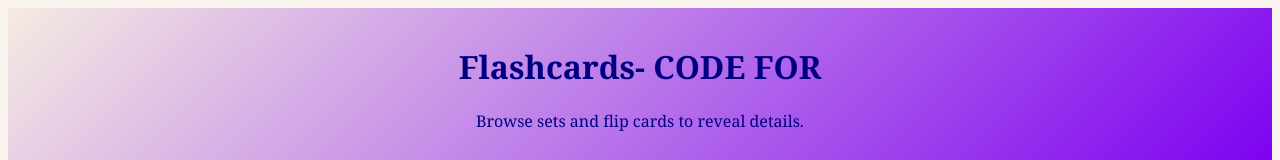
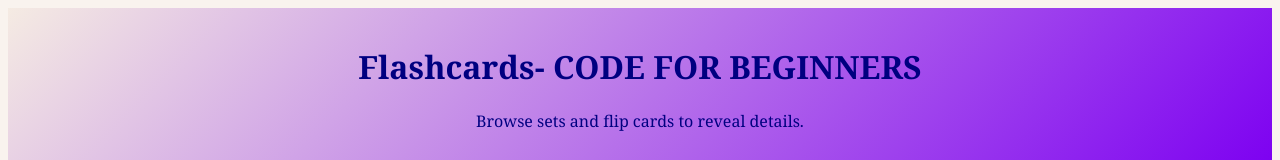
Before and after one commit to saanchi-tanisha/FLASHCARDS-CODE-FOR-BEGINNERS, a plain HTML site: page index.html in a window 1280 px wide. Shown: the top 160 px of the page. Drawn offline with Linux system fonts and the light colour scheme.

Commit message:
fix main heading text to show Code for Beginners

```diff
--- a/index.html
+++ b/index.html
@@ -8,7 +8,7 @@
   </head>
   <body>
     <header>
-      <h1>Flashcards- CODE FOR</h1>
+      <h1>Flashcards- CODE FOR BEGINNERS</h1>
       <p>Browse sets and flip cards to reveal details.</p>
     </header>
     <main id="app"></main>
```
